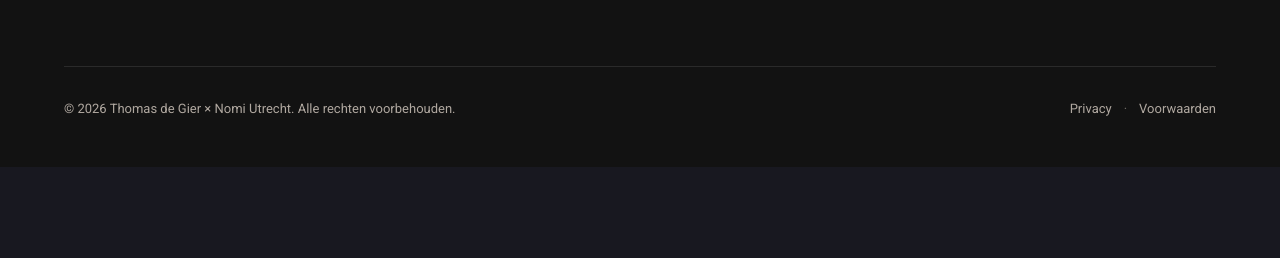
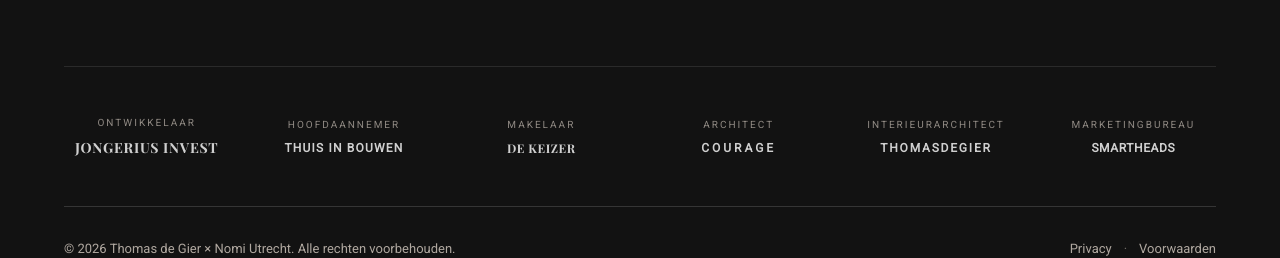
Before and after one commit to marketing-smartheads/nomi-configurator, a Next.js app: page /dashboard in a window 1280 px wide. Shown: the part 1055-1313 px from the top of the page. Before the commit the page ends 1222 px from the top, so only its background shows below. Built offline with nearby package versions, Linux system fonts and the light colour scheme.

Commit message:
feat(footer): add project partners in a clean uniform white badge bar above copyright

```diff
--- a/components/Footer.tsx
+++ b/components/Footer.tsx
@@ -1,3 +1,4 @@
+// components/Footer.tsx
 'use client';
 
 import Image from 'next/image';
@@ -107,6 +108,49 @@ export default function Footer({ onNavigateHome, onNavigateConfigurator }: Foote
                     </div>
                 </div>
 
+                {/* BETROKKEN PROJECTPARTIJEN (Op de aangegeven rode lijn / scheiding) */}
+                <div className="py-12 border-b border-white/15">
+                    <div className="grid grid-cols-2 sm:grid-cols-3 lg:grid-cols-6 gap-8 items-center justify-items-center opacity-80 hover:opacity-100 transition-opacity">
+
+                        {/* Jongerius Invest */}
+                        <div className="flex flex-col items-center text-center space-y-2 group">
+                            <span className="text-[10px] tracking-[0.2em] uppercase text-muted font-medium">Ontwikkelaar</span>
+                            <span className="font-serif text-sm tracking-wider text-white font-semibold group-hover:text-primary transition">JONGERIUS INVEST</span>
+                        </div>
+
+                        {/* Thuis in Bouwen */}
+                        <div className="flex flex-col items-center text-center space-y-2 group">
+                            <span className="text-[10px] tracking-[0.2em] uppercase text-muted font-medium">Hoofdaannemer</span>
+                            <span className="font-sans text-xs tracking-widest uppercase text-white font-bold group-hover:text-primary transition">THUIS IN BOUWEN</span>
+                        </div>
+
+                        {/* De Keizer Makelaarsgroep */}
+                        <div className="flex flex-col items-center text-center space-y-2 group">
+                            <span className="text-[10px] tracking-[0.2em] uppercase text-muted font-medium">Makelaar</span>
+                            <span className="font-serif text-xs tracking-wider uppercase text-white font-semibold group-hover:text-primary transition">DE KEIZER</span>
+                        </div>
+
+                        {/* Courage Architecten */}
+                        <div className="flex flex-col items-center text-center space-y-2 group">
+                            <span className="text-[10px] tracking-[0.2em] uppercase text-muted font-medium">Architect</span>
+                            <span className="font-sans text-xs tracking-[0.25em] uppercase text-white font-semibold group-hover:text-primary transition">COURAGE</span>
+                        </div>
+
+                        {/* THOMASDEGIER */}
+                        <div className="flex flex-col items-center text-center space-y-2 group">
+                            <span className="text-[10px] tracking-[0.2em] uppercase text-muted font-medium">Interieurarchitect</span>
+                            <span className="font-sans text-xs tracking-[0.15em] uppercase text-white font-semibold group-hover:text-primary transition">THOMASDEGIER</span>
+                        </div>
+
+                        {/* SmartHeads */}
+                        <div className="flex flex-col items-center text-center space-y-2 group">
+                            <span className="text-[10px] tracking-[0.2em] uppercase text-muted font-medium">Marketingbureau</span>
+                            <span className="font-sans text-xs tracking-wider uppercase text-white font-semibold group-hover:text-primary transition">SMARTHEADS</span>
+                        </div>
+
+                    </div>
+                </div>
+
                 <div className="pt-8 flex flex-col md:flex-row items-center justify-between">
                     <p className="font-sans text-[13px] text-muted">© 2026 Thomas de Gier × Nomi Utrecht. Alle rechten voorbehouden.</p>
 
```
